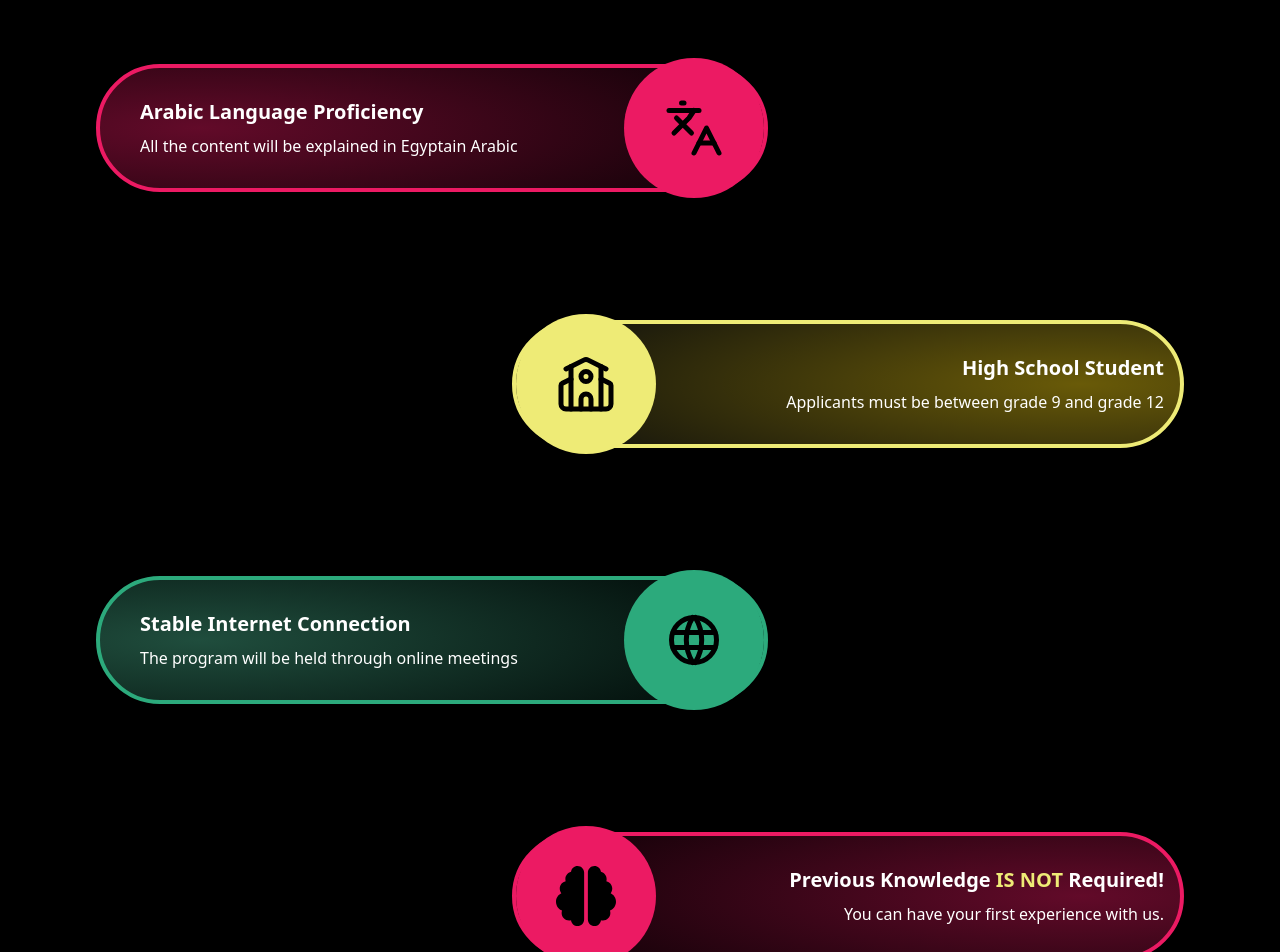
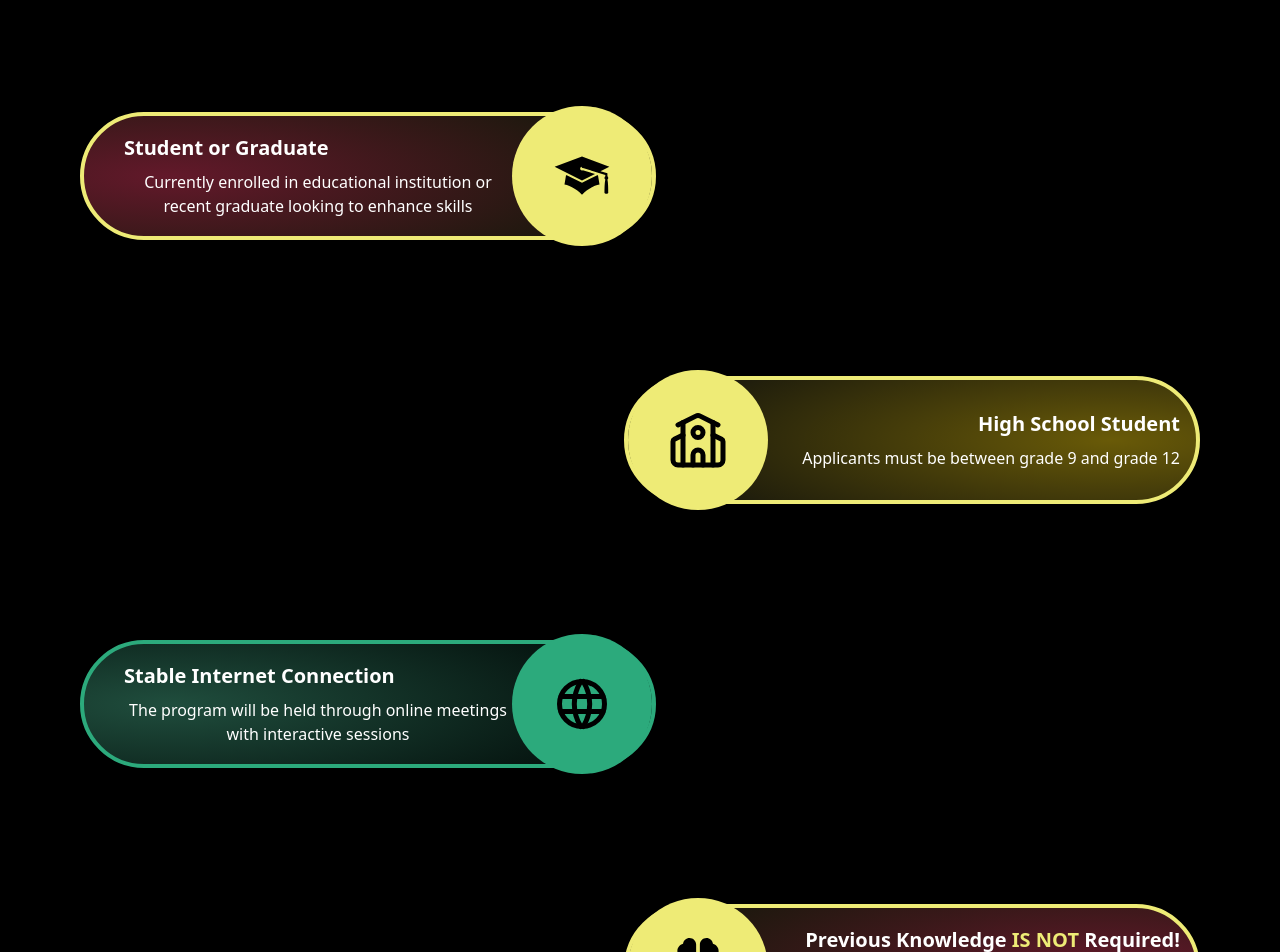
Before and after one commit to YAFFMN/OVAC, a React (Vite) app: page /bootcamp in a window 1280 px wide. Shown: the part 1800-2752 px from the top of the page. Built offline with nearby package versions, Linux system fonts and the light colour scheme.

Commit message:
Update BootcampEligibility.jsx

```diff
--- a/src/Components/BootcampEligibility.jsx
+++ b/src/Components/BootcampEligibility.jsx
@@ -7,91 +7,130 @@ import { motion } from 'framer-motion'
 import { LuSchool } from 'react-icons/lu'
 import { TbWorld } from "react-icons/tb";
 import { FaBrain } from "react-icons/fa6";
+import { GiGraduateCap } from "react-icons/gi";
 
 const BootcampEligibility = () => {
   const MotionDiv = motion.div
+
+  // Animation variants for better control
+  const slideInFromLeft = {
+    hidden: { opacity: 0, x: -60 },
+    visible: { opacity: 1, x: 0 }
+  }
+
+  const slideInFromRight = {
+    hidden: { opacity: 0, x: 60 },
+    visible: { opacity: 1, x: 0 }
+  }
+
+  const animationTransition = {
+    type: 'spring',
+    stiffness: 80,
+    damping: 18,
+    mass: 0.6
+  }
+
   return (
     <>
-    <div className='flex flex-col items-center justify-center my-10 px-4 md:px-0'>
+      {/* Header Section */}
+      <div className='flex flex-col items-center justify-center my-8 md:my-12 lg:my-16 px-4 sm:px-6 md:px-8'>
         <HeadWord HeadWord="Program Eligibility" color='var(--main-color-2)' />
         <Underline color='var(--main-color-2)' />
       </div>
 
-    {/* Grid container for the four cards - arranged in four rows */}
-    <div className="flex flex-col gap-8 max-w-6xl mx-auto px-4 md:px-8">
-      {/* First row - Left aligned */}
+      {/* Cards Container */}
+      <div className="flex flex-col gap-6 sm:gap-8 lg:gap-10 max-w-7xl mx-auto px-4 sm:px-6 md:px-8 lg:px-12 pb-8 md:pb-12">
+
+        {/* First Card - Left aligned on desktop, center on mobile */}
         <MotionDiv
-        className="flex justify-start"
-        initial={{ opacity: 0, x: -60 }}
-        whileInView={{ opacity: 1, x: 0 }}
-        viewport={{ once: false, amount: 0.3 }}
-        transition={{ type: 'spring', stiffness: 80, damping: 18, mass: 0.6 }}
+          className="flex justify-center md:justify-start w-full"
+          variants={slideInFromLeft}
+          initial="hidden"
+          whileInView="visible"
+          viewport={{ once: false, amount: 0.2 }}
+          transition={animationTransition}
         >
+          <div className="w-full max-w-md md:max-w-lg lg:max-w-xl">
             <EligabilityCard
+              title="Student or Graduate"
+              description="Currently enrolled in educational institution or recent graduate looking to enhance skills"
+              borderColor='var(--main-color-2)'
               gradient="radial-gradient(120% 140% at 15% 50%, rgba(236,26,99,0.35) 0%, rgba(236,26,99,0.15) 40%, rgba(236,26,99,0) 70%)"
               textAlign="left"
+              Icon={<GiGraduateCap className="text-4xl sm:text-5xl lg:text-6xl text-center text-black" />}
             />
+          </div>
         </MotionDiv>
 
-      {/* Second row - Right aligned */}
+        {/* Second Card - Right aligned on desktop, center on mobile */}
         <MotionDiv
-        className="flex justify-end"
-        initial={{ opacity: 0, x: 60 }}
-        whileInView={{ opacity: 1, x: 0 }}
-        viewport={{ once: false, amount: 0.3 }}
-        transition={{ type: 'spring', stiffness: 80, damping: 18, mass: 0.6 }}
+          className="flex justify-center md:justify-end w-full"
+          variants={slideInFromRight}
+          initial="hidden"
+          whileInView="visible"
+          viewport={{ once: false, amount: 0.2 }}
+          transition={animationTransition}
         >
+          <div className="w-full max-w-md md:max-w-lg lg:max-w-xl">
             <R_EligabilityCard
               title="High School Student"
               description="Applicants must be between grade 9 and grade 12"
               borderColor='var(--main-color-2)'
               gradient="radial-gradient(120% 140% at 85% 50%, rgba(255,214,0,0.35) 0%, rgba(255,214,0,0.15) 40%, rgba(255,214,0,0) 70%)"
               textAlign="right"
-        Icon={<LuSchool className="text-6xl text-center text-black" />}
+              Icon={<LuSchool className="text-4xl sm:text-5xl lg:text-6xl text-center text-black" />}
             />
+          </div>
         </MotionDiv>
 
-      {/* Third row - Left aligned */}
+        {/* Third Card - Left aligned on desktop, center on mobile */}
         <MotionDiv
-        className="flex justify-start"
-        initial={{ opacity: 0, x: -60 }}
-        whileInView={{ opacity: 1, x: 0 }}
-        viewport={{ once: false, amount: 0.3 }}
-        transition={{ type: 'spring', stiffness: 80, damping: 18, mass: 0.6 }}
+          className="flex justify-center md:justify-start w-full"
+          variants={slideInFromLeft}
+          initial="hidden"
+          whileInView="visible"
+          viewport={{ once: false, amount: 0.2 }}
+          transition={animationTransition}
         >
+          <div className="w-full max-w-md md:max-w-lg lg:max-w-xl">
             <EligabilityCard
               title="Stable Internet Connection"
-        description="The program will be held through online meetings"
+              description="The program will be held through online meetings with interactive sessions"
               borderColor='var(--main-color-3)'
               gradient="radial-gradient(120% 140% at 15% 50%, rgba(83,190,151,0.35) 0%, rgba(83,190,151,0.15) 40%, rgba(83,190,151,0) 70%)"
               textAlign="left"
-        Icon={<TbWorld className="text-6xl text-center text-black" />}
+              Icon={<TbWorld className="text-4xl sm:text-5xl lg:text-6xl text-center text-black" />}
             />
+          </div>
         </MotionDiv>
 
-      {/* Fourth row - Right aligned */}
+        {/* Fourth Card - Right aligned on desktop, center on mobile */}
         <MotionDiv
-        className="flex justify-end"
-        initial={{ opacity: 0, x: 60 }}
-        whileInView={{ opacity: 1, x: 0 }}
-        viewport={{ once: false, amount: 0.3 }}
-        transition={{ type: 'spring', stiffness: 80, damping: 18, mass: 0.6 }}
+          className="flex justify-center md:justify-end w-full"
+          variants={slideInFromRight}
+          initial="hidden"
+          whileInView="visible"
+          viewport={{ once: false, amount: 0.2 }}
+          transition={animationTransition}
         >
+          <div className="w-full max-w-md md:max-w-lg lg:max-w-xl">
             <R_EligabilityCard
               title={
                 <>
                   Previous Knowledge <span style={{color: 'var(--main-color-2)'}}>IS NOT</span> Required!
                 </>
               }
-        description="You can have your first experience with us."
+              description="You can have your first experience with us. We'll guide you from the basics."
+              borderColor='var(--main-color-2)'
               gradient="radial-gradient(120% 140% at 85% 50%, rgba(236,26,99,0.35) 0%, rgba(236,26,99,0.15) 40%, rgba(236,26,99,0) 70%)"
               textAlign="right"
-        Icon={<FaBrain className="text-6xl text-center text-black" />}
+              Icon={<FaBrain className="text-4xl sm:text-5xl lg:text-6xl text-center text-black" />}
             />
+          </div>
         </MotionDiv>
       </div>
-
     </>
   )
 }
+
 export default BootcampEligibility
```
Lines whose indentation alone changed are shown as unchanged.
